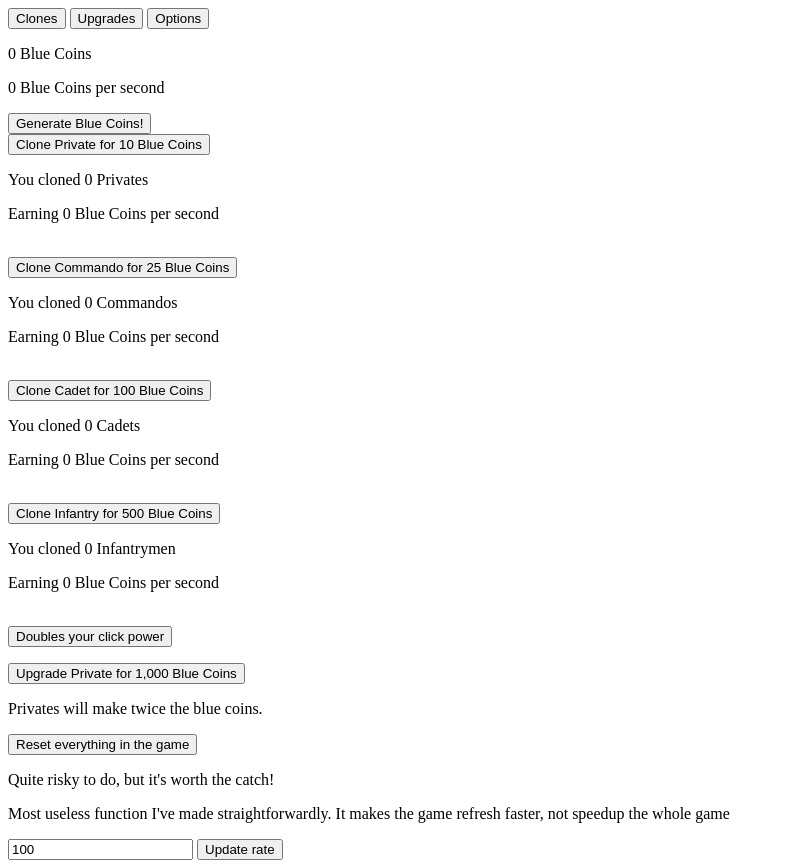
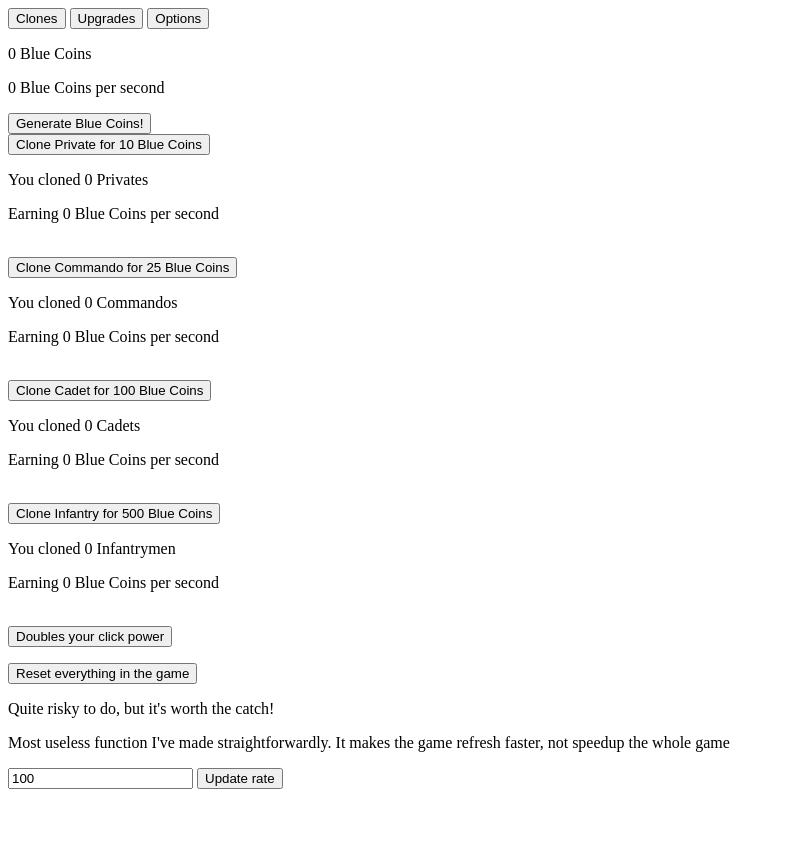
Before and after one commit to g8hh/clone-armies-clicker, a plain HTML site: page index.html in a window 1280 px wide. Shown: the whole page, without its empty margins (0-785 px from the left). After the commit the page ends 800 px from the top, so only its background shows below. Drawn offline with Linux system fonts and the light colour scheme.

Commit message:
Update index.html

```diff
--- a/index.html
+++ b/index.html
@@ -46,12 +46,6 @@ Options
 <p id="clickCostDisplay" class="clickStrength"></p>
 </div>
 </div>
-<div id="privateUpgrades" class="upgrades">
-<div id="privateUpgrade">
-<button id="upPrivate" class="privateUpgrade" onclick="privateUpgrade()">Upgrade Private for 1,000 Blue Coins</button>
-<p class="privateUpgrade">Privates will make twice the blue coins.</p>
-</div>
-</div>
 </div>
 <div id="Options" class="tabcontent">
 <div id="mainOptions">
```
